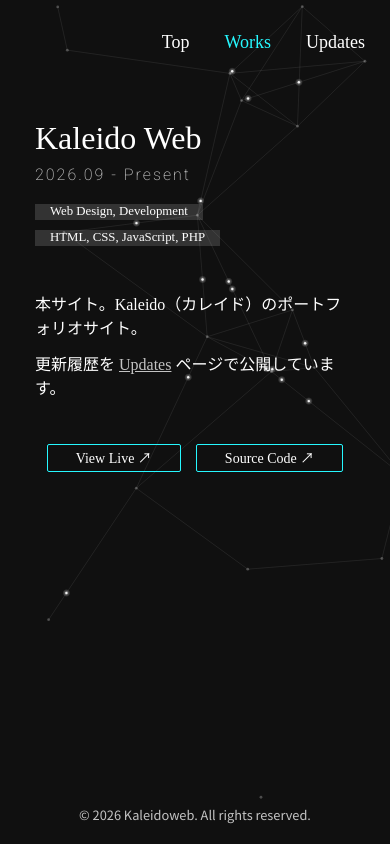
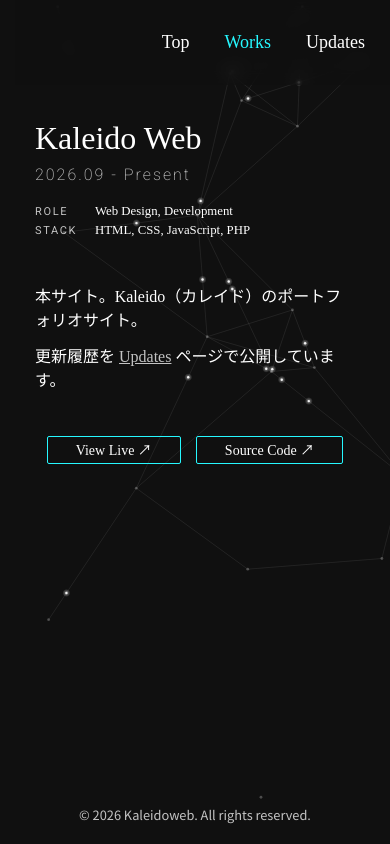
Before and after one commit to sian-ka-suiso/kaleidoweb, a PHP site: page /works/kaleidoweb in a window 390 px wide. Run offline with PHP 8.4, Linux system fonts and the light colour scheme.

Commit message:
レスポンシブデザイン - ヘッダー・フッター対応 - 高さ・横幅調整 - その他細かいところ

```diff
--- a/css/common.css
+++ b/css/common.css
@@ -15,6 +15,7 @@ body {
     display: flex;
     flex-direction: column;
     min-height: 100vh;
+    min-height: 100dvh;   /* スマホのアドレスバー分のずれを防ぐ（非対応ブラウザは上の 100vh を使う） */
     justify-content: space-between;
     align-items: center;
     background-color: var(--color-background);
@@ -28,7 +29,10 @@ header {
     width: 100%;
     padding: 32px 40px;
     display: flex;
-    background: transparent;
+    /* スクロールした本文がナビと重ならないよう、半透明の背景＋ぼかしを敷く */
+    background: rgba(16, 16, 16, 0.6);
+    -webkit-backdrop-filter: blur(8px);
+    backdrop-filter: blur(8px);
 }
 
 header nav {
@@ -76,6 +80,13 @@ footer {
     margin-bottom: 20px;
 }
 
+/* スマホでは画面に固定せず、ページの一番下に置く（本文との重なりを防ぐ） */
+@media (max-width: 767px) {
+    footer {
+        position: static;
+    }
+}
+
 footer .copyright {
     font-family: var(--font-text);
     font-size: 0.8rem;
--- a/css/updates.css
+++ b/css/updates.css
@@ -10,7 +10,6 @@ main {
 @media (max-width: 767px) {
     main {
         padding: 0 20px;
-        margin-bottom: 120px;
     }
 }
 
@@ -143,7 +142,7 @@ main {
     .events time {
         margin-right: 0;
         text-align: left;
-        font-size: 0.865rem;
+        font-size: 0.875rem;
     }
 }
 
--- a/css/works-sub.css
+++ b/css/works-sub.css
@@ -99,7 +99,39 @@ section {
         font-size: 0.8rem;
     }
     .work-meta {
+        flex-direction: column;
+        align-items: stretch;
+        gap: 4px;
         margin-top: 20px;
+    }
+    .work-meta-item {
+        display: grid;
+        grid-template-columns: 3.5em 1fr;
+        align-items: baseline;
+        gap: 4px;
+    }
+    /* 非表示用の指定を解除して、項目名を小さなラベルとして表示 */
+    .work-meta dt {
+        position: static;
+        width: auto;
+        height: auto;
+        overflow: visible;
+        clip-path: none;
+        white-space: normal;
+        font-family: var(--font-roboto);
+        font-size: 0.6875rem;
+        letter-spacing: 0.15em;
+        text-transform: uppercase;
+        color: var(--color-text-muted);
+    }
+    .work-meta .tech-stack,
+    .work-meta .work-role {
+        padding: 0;
+        background: none;
+    }
+    /* スマホではホバーがないので、ホバー時のラベルは出さない */
+    .work-meta dd::after {
+        display: none;
     }
 }
 
@@ -144,10 +176,6 @@ section {
     transition: color 0.3s ease;
 }
 
-.work-description a:hover {
-    color: var(--color-primary);
-}
-
 .work-description p {
     margin: 12px 0;
 }
@@ -183,6 +211,7 @@ section {
 
 .work-link {
     display: flex;
+    flex-wrap: wrap;
     gap: 45px;
     justify-content: center;
     margin-top: 66px;
@@ -191,7 +220,7 @@ section {
 @media (max-width: 767px) {
     .work-link {
         margin-top: 45px;
-        gap: 15px;
+        gap: 12px 15px;
     }
 }
 
@@ -212,8 +241,11 @@ section {
     }
 }
 
-.work-link a:hover {
-    transform: translate(5px, -5px);
+/* マウス操作の環境だけで動かす（スマホでタップ後にずれたまま残るのを防ぐ） */
+@media (hover: hover) {
+    .work-link a:hover {
+        transform: translate(5px, -5px);
+    }
 }
 
 .preview-heading {
```
Also changed, not shown: css/works.css (+6 -3 lines).
